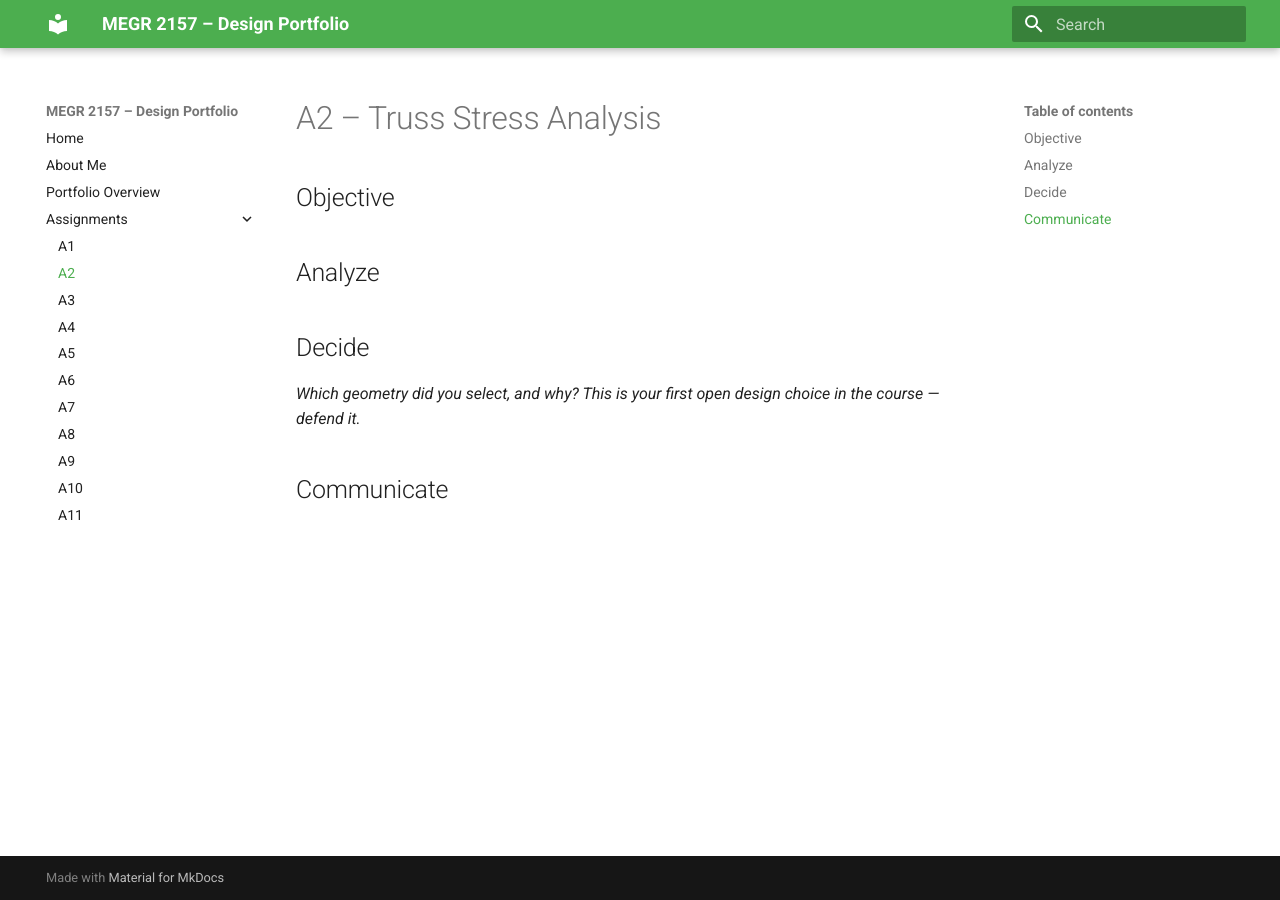
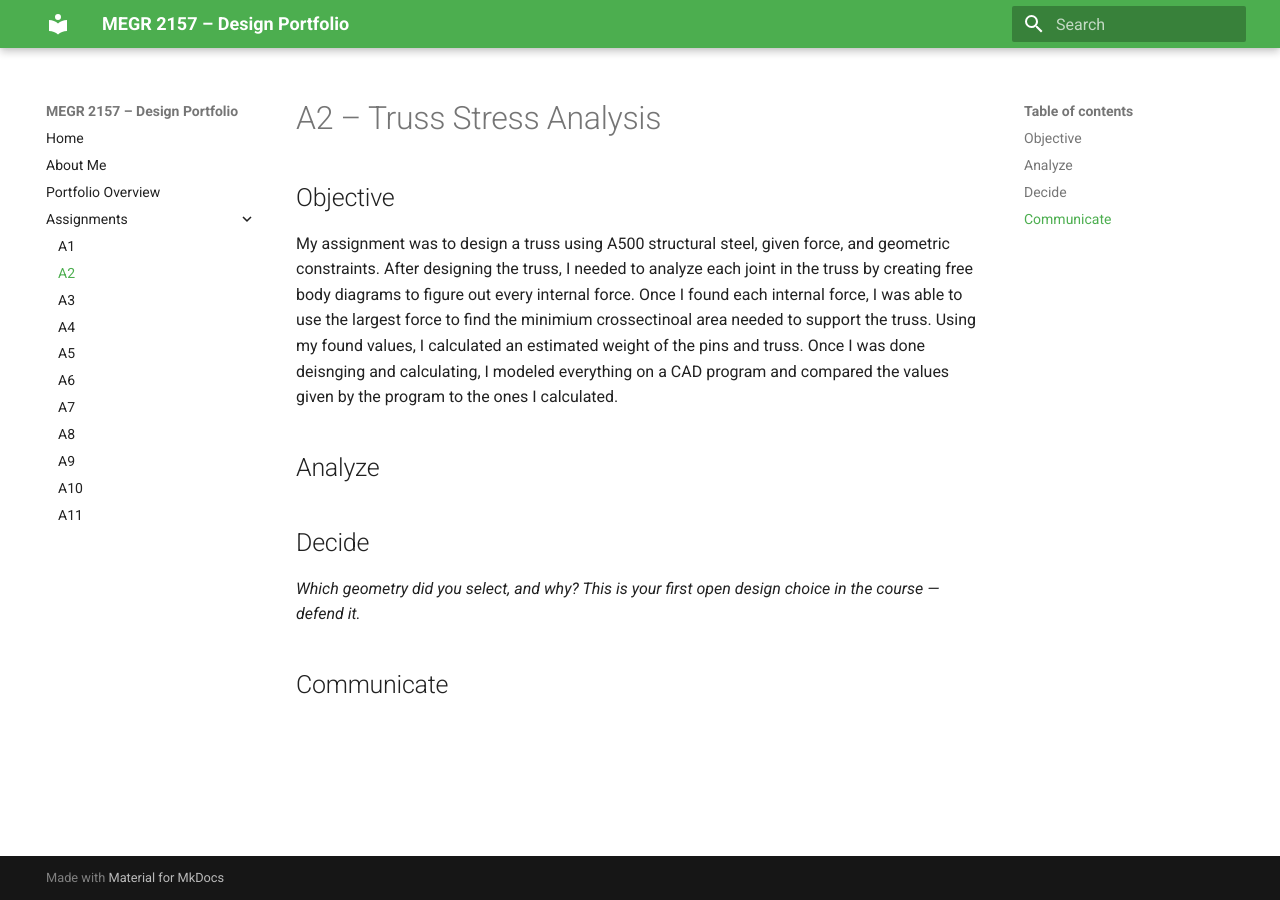
Before and after one commit to Elsa-Reichert/megr2157-portfolio, an MkDocs documentation site: the page built from docs/assignments/A02/index.md, in a window 1280 px wide. Built offline with MkDocs 1.6.1 and Material for MkDocs 9.7.7, drawn with Linux system fonts in a browser that asks for light colours.

Commit message:
Update index.md

```diff
--- a/docs/assignments/A02/index.md
+++ b/docs/assignments/A02/index.md
@@ -1,7 +1,7 @@
 # A2 – Truss Stress Analysis
 
 ## Objective
-
+My assignment was to design a truss using A500 structural steel, given force, and geometric constraints. After designing the truss, I needed to analyze each joint in the truss by creating free body diagrams to figure out every internal force. Once I found each internal force, I was able to use the largest force to find the minimium crossectinoal area needed to support the truss. Using my found values, I calculated an estimated weight of the pins and truss. Once I was done deisnging and calculating, I modeled everything on a CAD program and compared the values given by the program to the ones I calculated.
 
 ## Analyze
 
```
